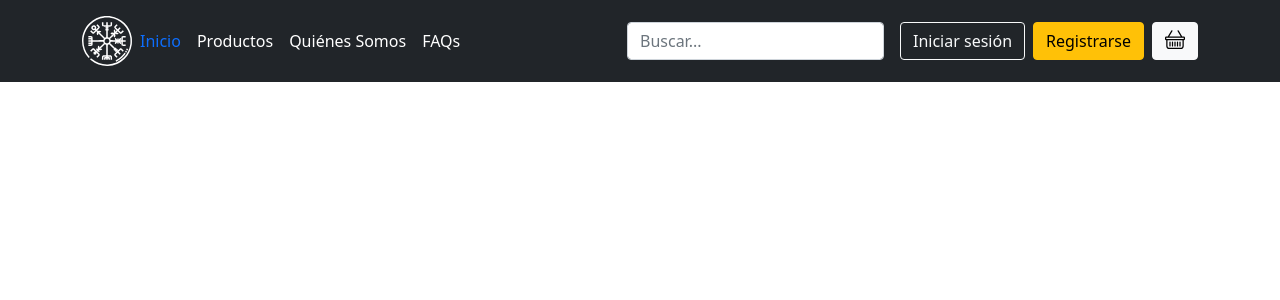
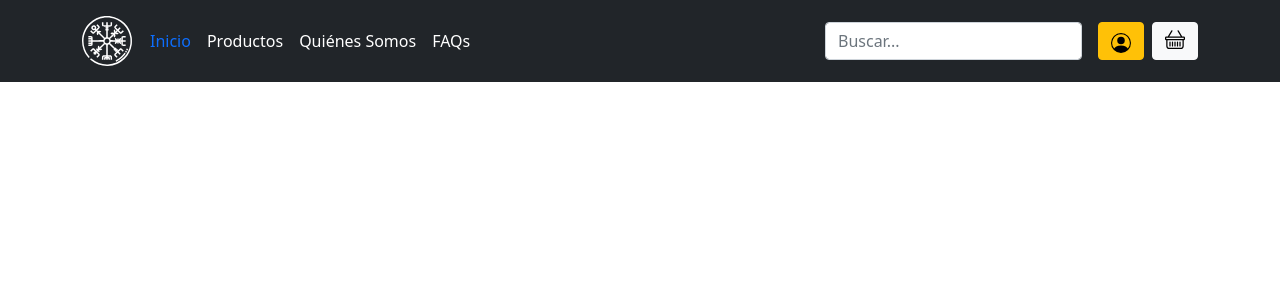
Before and after one commit to niccgf/RagnarokStore, a React (Create React App) app: page / in a window 1280 px wide. Shown: the top 300 px of the page. Built offline with nearby package versions, Linux system fonts and the light colour scheme.

Commit message:
Añadido de ícono de persona para unificar los botones "Iniciar sesión" y "Registrarse"

```diff
--- a/src/components/NavBar.js
+++ b/src/components/NavBar.js
@@ -1,4 +1,5 @@
 import icono from './icono.svg'
+import iconPerson from './person-circle.svg'
 
 // En estos dos let, defino los atributos de mi ícono de carrito de compras
 
@@ -20,6 +21,11 @@ let styleIcono = {
   height:"50px"
 }
 
+let styleIconPerson = {
+  width:"20px",
+  height:"20px"
+}
+
 // Declaro la función IconoCarrito unicamente para el ícono
 
 function IconoCarrito() {
@@ -38,7 +44,7 @@ function NavBar() {
         <header className="p-3 bg-dark text-white">
         <div className="container">
           <div className="d-flex flex-wrap align-items-center justify-content-center justify-content-lg-start">
-            <a href="/" className="d-flex align-items-center mb-2 mb-lg-0 text-white text-decoration-none">
+            <a href="/" className="d-flex align-items-center mb-2 mb-lg-0 text-white text-decoration-none icon-padding">
                 <img src={icono} alt="icono" style={styleIcono}/>
             </a>
             <ul className="nav col-12 col-lg-auto me-lg-auto mb-2 justify-content-center mb-md-0">
@@ -51,10 +57,8 @@ function NavBar() {
             <form className="col-12 col-lg-auto mb-3 mb-lg-0 me-lg-3">
               <input type="search" className="form-control form-control-dark" placeholder="Buscar..." aria-label="Search" />
             </form>
-
             <div className="text-end">
-              <button type="button" className="btn btn-outline-light me-2">Iniciar sesión</button>
-              <button type="button" className="btn btn-warning me-2">Registrarse</button>
+              <button type="button" className="btn btn-warning me-2"><img src={iconPerson} alt="iconPerson" style={styleIconPerson}/></button>
               {/* Acá abajo llamo a la función IconoCarrito para que se haga el display del ícono de carrito adentro del botón */}
               <button type="button" className="btn btn-light">{IconoCarrito()}</button>
             </div>
--- a/src/index.css
+++ b/src/index.css
@@ -11,3 +11,44 @@ code {
   font-family: source-code-pro, Menlo, Monaco, Consolas, 'Courier New',
     monospace;
 }
+
+.icon-padding {
+  padding-right:10px
+}
+
+@media (max-width: 900px) {
+  .icon-padding {
+    padding-right:0px !important
+  }
+}
+
+span {
+  padding : 30px;
+  background : #2d2f31;
+  color : white;
+  font-size : 1.2em;
+  font-variant : small-caps;
+  cursor : pointer;
+  display: block;
+}
+
+span::after {
+  float: right;
+  right: 10%;
+  content: "+";
+}
+
+.slide {
+  clear:both;
+  width:100%;
+  height:0px;
+  overflow: hidden;
+  text-align: center;
+  transition: height .4s ease;
+}
+
+.slide li {padding : 30px;}
+
+#touch {position: absolute; opacity: 0; height: 0px;}
+
+#touch:checked + .slide {height: 300px;}
```
Also changed, not shown: src/components/person-circle.svg (added).
